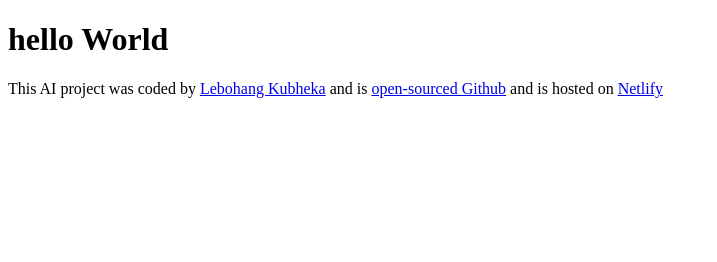
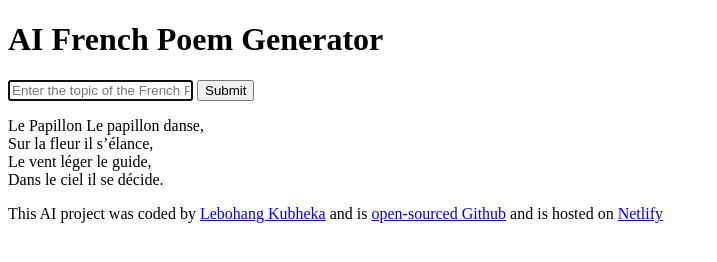
Before and after one commit to Lebohang2/French-Poem-Generator, a plain HTML site: page index.html in a window 1280 px wide. Shown: the whole page, without its empty margins (0-717 px from the left). Drawn offline with Linux system fonts and the light colour scheme.

Commit message:
Added basic html structure

```diff
--- a/index.html
+++ b/index.html
@@ -5,11 +5,33 @@
     <meta name="viewport" content="width=device-width, initial-scale=1.0" />
     <link rel="stylesheet" href="src/style.css" />
     <title>French Poem Generator</title>
-    <h1>hello World</h1>
+    <h1>AI French Poem Generator</h1>
   </head>
   <body>
+    <main>
+      <form>
+        <input
+          type="text"
+          placeholder="Enter the topic of the French Poem"
+          autofocus
+          required
+          autocomplete="off"
+        />
+        <input type="submit" />
+      </form>
+      <p>
+        Le Papillon Le papillon danse,
+        <br />
+        Sur la fleur il s’élance,
+        <br />
+        Le vent léger le guide,
+        <br />
+        Dans le ciel il se décide.
+      </p>
+    </main>
     <footer>
       This AI project was coded by
+
       <a href="https://github.com/Lebohang2" target="_blank"
         >Lebohang Kubheka</a
       >
```
